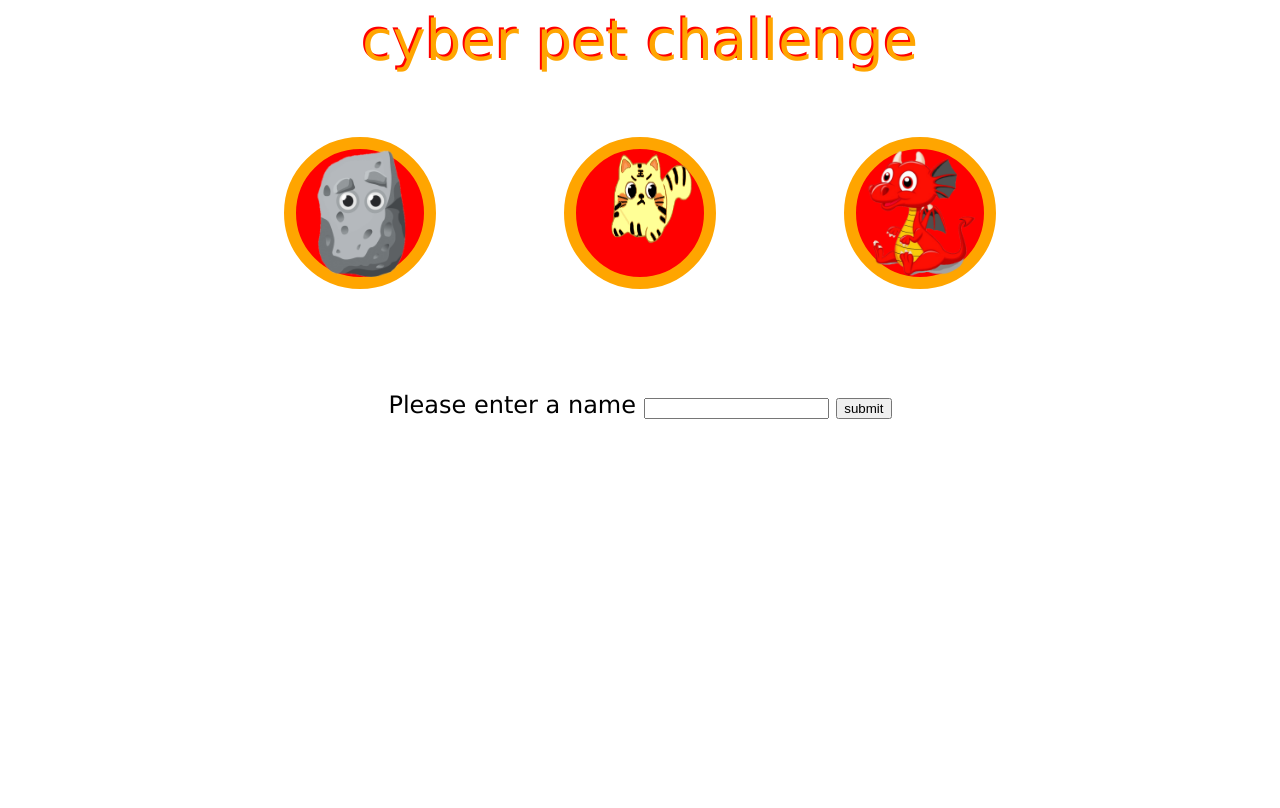
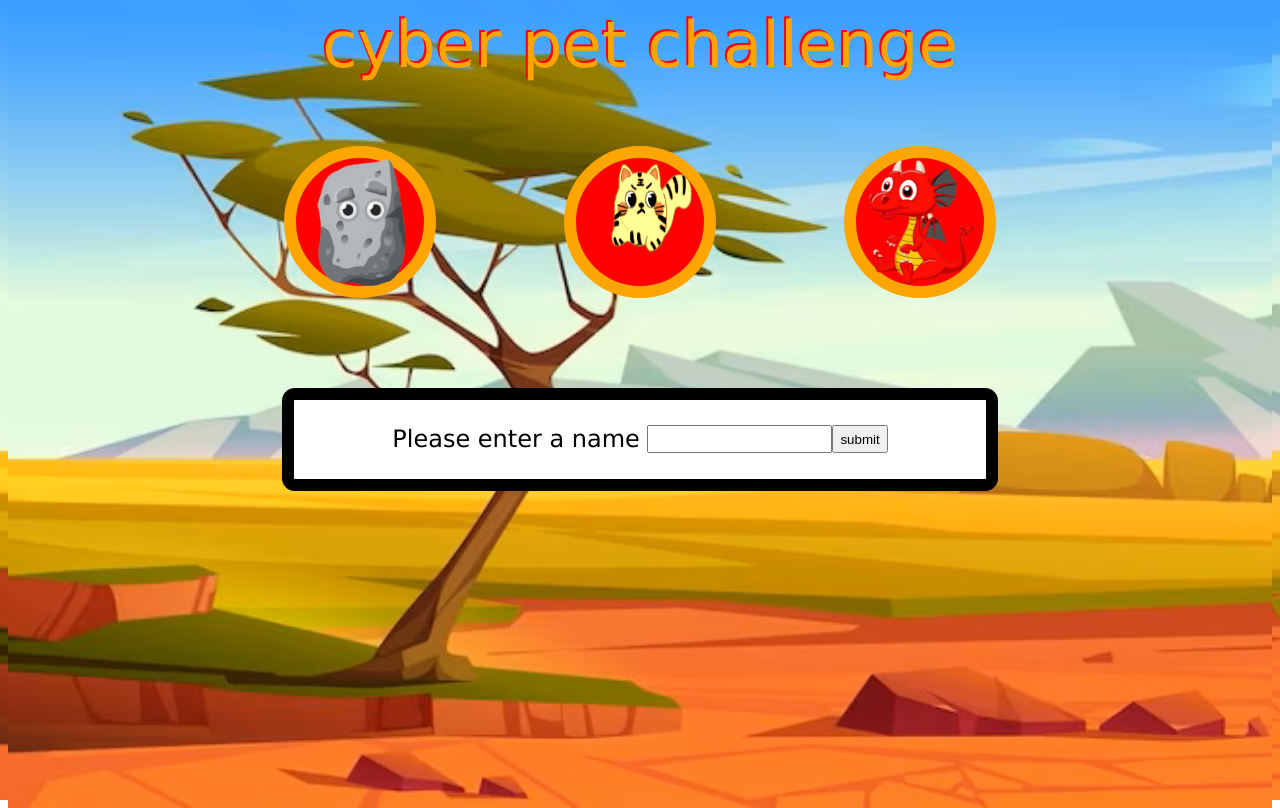
Before and after one commit to joeburnsJB/MH46-Cyber-Pet, a website with bundled scripts: page index.html in a window 1280 px wide. Built offline with nearby package versions, Linux system fonts and the light colour scheme.

Commit message:
added background image

```diff
--- a/index.html
+++ b/index.html
@@ -12,19 +12,19 @@
         <div class="home">
             <div id="home-button-rock"  class="home-button"><img src="./images/rock.png" alt="rock" class="home-image"></div>
             <div id="home-button-cat" class="home-button"><img src="./images/cat.png" alt="cat" class="home-image"></div>
-            <div id="home-button-dragon" class="home-button"><img src="./images/dragon.png" alt="dragon" class="home-image"></div>
+            <div id="home-button-dragon" class="home-button"><img src="./images/dragonNS.png" alt="dragon" class="home-image"></div>
         </div>
-        <div class="home-name">
-            <form id="pet-form">
-                Please enter a name
+        <div class="home-name-box">
+            <div class="home-name">
+                Please enter a name&nbsp;
                 <input id="pet-name" type="text">
                 <input id="pet-name-submit" type="button" value="submit">
-            </form>
+            </div>
         </div>
     </div>
 
 
-    <div id="pet">
+    <div id="pet" hidden>
         <div class="pet">
             <div id="pet-speech" class="pet-speech">id:pet-speech</div>
             <div class="pet-box">
--- a/style.css
+++ b/style.css
@@ -1,10 +1,18 @@
+body, html
+{
+    background-image: url('./images/grasslands.png');
+    background-repeat: no-repeat;
+    background-size: cover;
+    height: 100%;
+}
+
 .title
 {
-    font-family:verdana;
-    font-size:7vh;
-    color:orange;
-    text-shadow:-2px -2px red;
-    text-align:center;
+    font-family: verdana;
+    font-size: 8vh;
+    color: orange;
+    text-shadow: -2px -2px red;
+    text-align: center;
 }
 
 .home
@@ -16,41 +24,52 @@
 
 .home-button
 {
-    display:flex;
+    display: flex;
     justify-content: center;
     align-items: center;
-    border:solid 1vw orange;
-    border-radius:50%;
-    background-color:red;
-    color:orange;
-    font-family:verdana;
-    font-size:2vw;
-    height:10vw;
-    width:10vw;
-    margin:5vw;
-    cursor:pointer;
+    border: solid 1vw orange;
+    border-radius: 50%;
+    background-color:  red;
+    color:  orange;
+    font-family: verdana;
+    font-size: 2vw;
+    height: 10vw;
+    width: 10vw;
+    margin: 5vw;
+    cursor: pointer;
 }
 .home-button:hover
 {
-    border-color:red;
-    background-color:orange;
-    color:red;
+    border-color: red;
+    background-color: orange;
+    color: red;
 }
 
 .home-image
 {
-    height:10vw;
-    width:10vw;
+    height: 10vw;
+    width: 10vw;
 }
 
 .home-name
 {
-    font-family:verdana;
-    font-size:3vh;
-    text-align:center;
-    margin:3vw;
+    display: flex;
+    justify-content: center;
+    border: solid 1vw black;
+    border-radius: 1vw;
+    background-color: white;
+    font-family: verdana;
+    font-size: 3vh;
+    width: 50vw;
+    padding: 2vw;
+    margin: 2vw;
 }
 
+.home-name-box
+{
+    display: flex;
+    justify-content: center;
+}
 
 .pet
 {
@@ -62,52 +81,52 @@
 
 .pet-speech
 {
-    border:solid 2px black;
-    height:10vh;
-    width:60vw
+    border: solid 2px black;
+    height: 10vh;
+    width: 60vw
 }
 
 .pet-box
 {
-    display:flex;
+    display: flex;
     flex-direction: row;
 }
 
 .pet-image
 {
-    border:solid 2px black;
-    height:50vh;
-    width:10vw
+    border: solid 2px black;
+    height: 50vh;
+    width: 10vw
 }
 
 .pet-status
 {
-    border:solid 2px black;
-    height:35vh;
-    width:50vw
+    border: solid 2px black;
+    height: 35vh;
+    width: 50vw
 }
 
 .pet-actions
 {
-    border:solid 2px black;
-    height:10vh;
-    width:50vw
+    border: solid 2px black;
+    height: 10vh;
+    width: 50vw
 }
 
 .pet-button
 {
-    border:solid 0.3vw orange;
-    border-radius:1vw;
-    background-color:red;
-    color:orange;
-    font-family:verdana;
-    font-size:2vw;
-    width:20vw;
-    cursor:pointer;
+    border: solid 0.3vw orange;
+    border-radius: 1vw;
+    background-color: red;
+    color: orange;
+    font-family: verdana;
+    font-size: 2vw;
+    width: 20vw;
+    cursor: pointer;
 }
 .pet-button:hover
 {
-    border-color:red;
-    background-color:orange;
-    color:red;
+    border-color: red;
+    background-color: orange;
+    color: red;
 }
```
